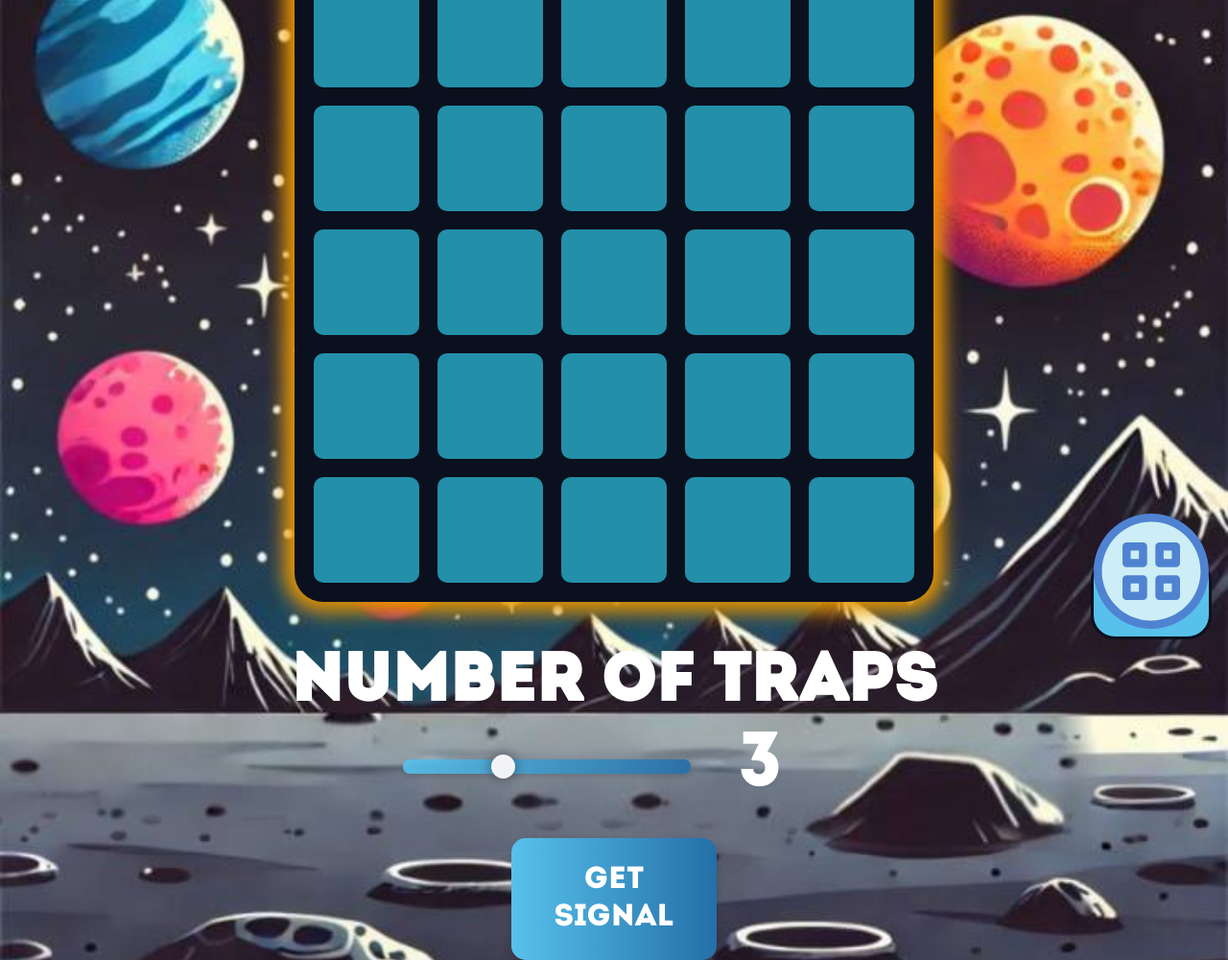
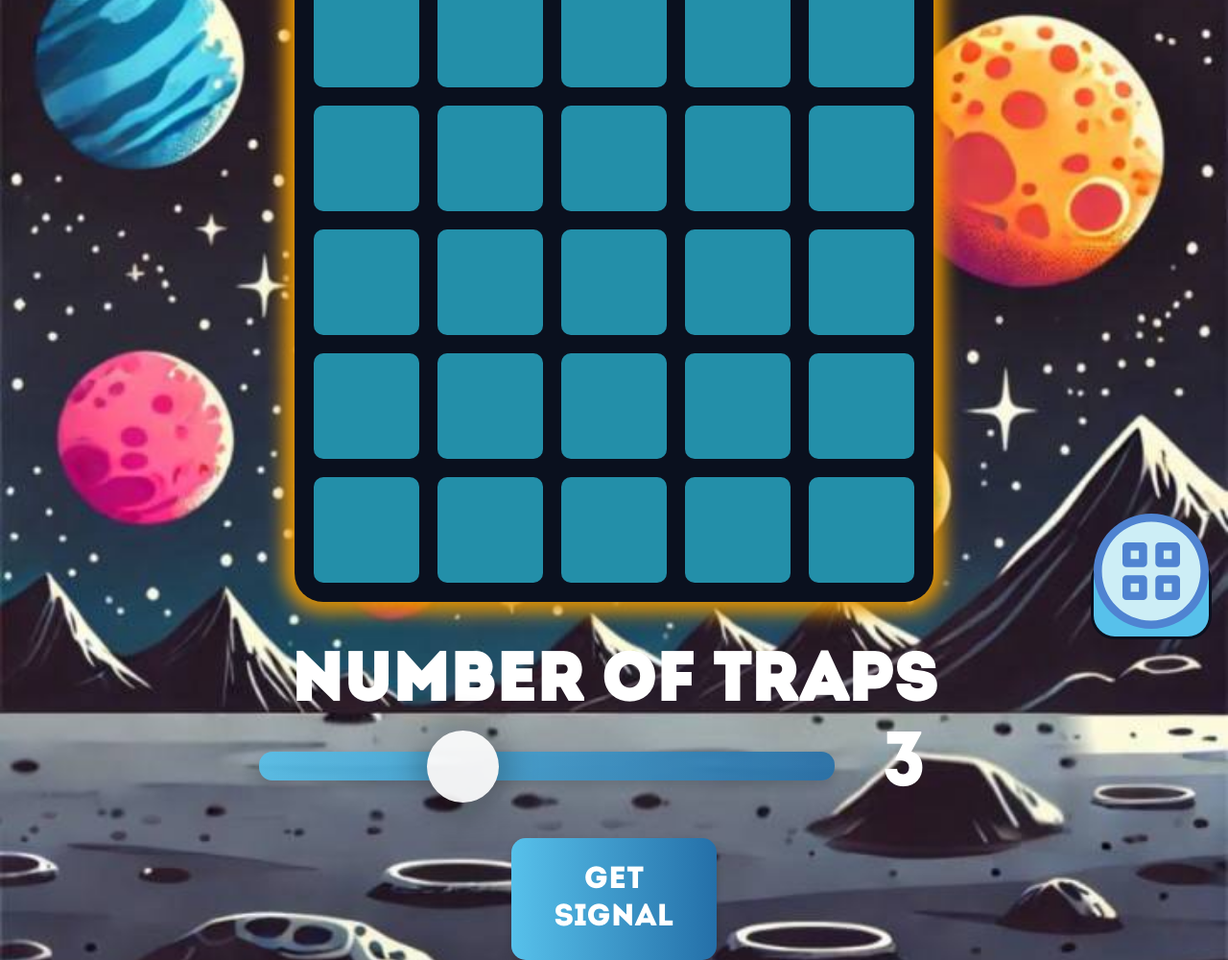
Before and after one commit to nickyylable/newrepo1, a plain HTML site: page en.html in a window 1280 px wide. Shown: the whole page at 96% size. Drawn offline with Linux system fonts and the light colour scheme.

Commit message:
Update en.html

```diff
--- a/en.html
+++ b/en.html
@@ -150,16 +150,16 @@
             }
         }
 
-        .slider {
+         .slider {
             -webkit-appearance: none;
-            width: 300px;
-            height: 15px;
+            width: 600px; /* Увеличенная длина слайдера */
+            height: 30px; /* Увеличенная высота слайдера */
             background: linear-gradient(to right, #57c1eb, #246fa8);
             outline: none;
             opacity: 0.9;
             transition: opacity .4s ease, background 0.4s ease;
-            border-radius: 7px;
-            box-shadow: 0 3px 6px rgba(0, 0, 0, 0.16);
+            border-radius: 14px;
+            box-shadow: 0 6px 12px rgba(0, 0, 0, 0.16);
         }
 
         .slider:hover {
@@ -170,33 +170,33 @@
         .slider::-webkit-slider-thumb {
             -webkit-appearance: none;
             appearance: none;
-            width: 25px;
-            height: 25px;
+            width: 75px; /* Увеличенная ширина ползунка */
+            height: 75px; /* Увеличенная высота ползунка */
             border-radius: 50%;
             background: #fff;
             cursor: pointer;
-            box-shadow: 0 0 10px 4px rgba(0, 0, 0, 0.25);
+            box-shadow: 0 0 30px 12px rgba(0, 0, 0, 0.25);
             transition: transform 0.3s ease, box-shadow 0.3s ease;
         }
 
         .slider::-webkit-slider-thumb:hover {
             transform: scale(1.15);
-            box-shadow: 0 0 12px 5px rgba(0, 0, 0, 0.3);
+            box-shadow: 0 0 36px 15px rgba(0, 0, 0, 0.3);
         }
 
         .slider::-moz-range-thumb {
-            width: 25px;
-            height: 25px;
+            width: 75px; /* Увеличенная ширина ползунка */
+            height: 75px; /* Увеличенная высота ползунка */
             border-radius: 50%;
             background: #fff;
             cursor: pointer;
-            box-shadow: 0 0 10px 4px rgba(0, 0, 0, 0.25);
+            box-shadow: 0 0 30px 12px rgba(0, 0, 0, 0.25);
             transition: transform 0.3s ease, box-shadow 0.3s ease;
         }
 
         .slider::-moz-range-thumb:hover {
             transform: scale(1.15);
-            box-shadow: 0 0 12px 5px rgba(0, 0, 0, 0.3);
+            box-shadow: 0 0 36px 15px rgba(0, 0, 0, 0.3);
         }
 
         #menu-icon {
```
